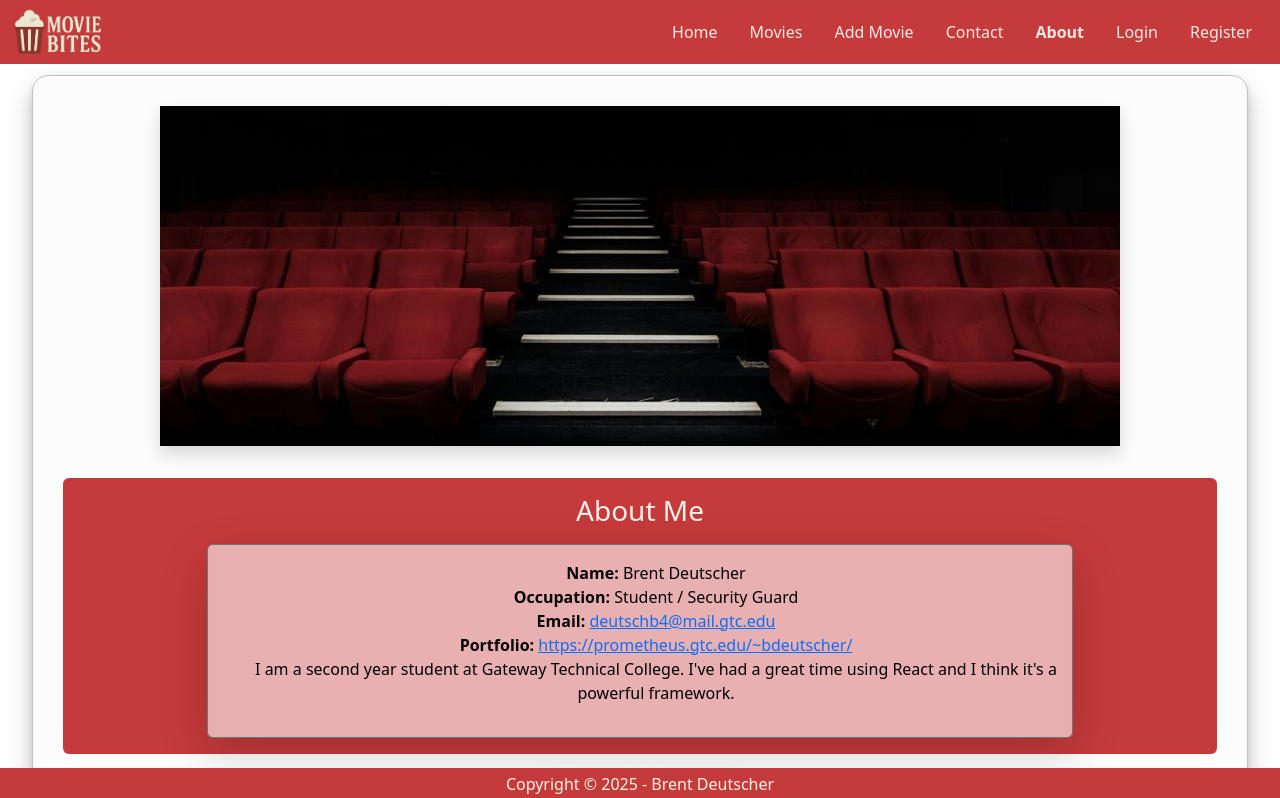
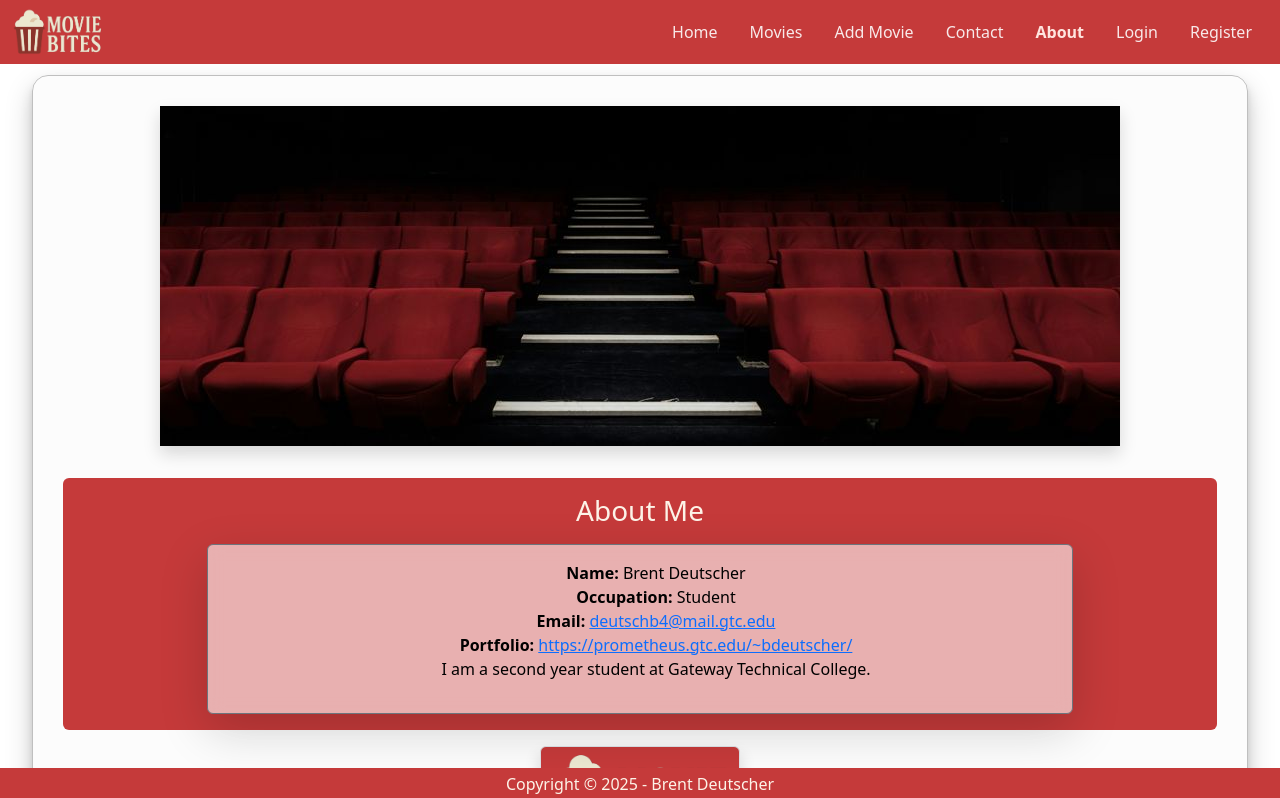
Before and after one commit to Brent1089/Movie-Bites, a React (Create React App) app in the folder movie-bites/: page /about in a window 1280 px wide. Shown: the top 798 px of the page. Built offline with nearby package versions, Linux system fonts and the light colour scheme; no server answers.

Commit message:
Update About.js

```diff
--- a/movie-bites/src/components/About.js
+++ b/movie-bites/src/components/About.js
@@ -11,10 +11,10 @@ export default function About() {
                 <div className="rounded-2 border border-secondary py-3 mt-3 w-75 mx-auto shadow-lg bg-blur text-black">
                     <ul>
                         <li><strong>Name: </strong> Brent Deutscher</li>
-                        <li><strong>Occupation: </strong> Student / Security Guard</li>
+                        <li><strong>Occupation: </strong> Student </li>
                         <li><strong>Email: </strong><a href="mailto:deutschb4@mail.gtc.edu">deutschb4@mail.gtc.edu</a></li>
                         <li><strong>Portfolio: </strong><a href="https://prometheus.gtc.edu/~bdeutscher/">https://prometheus.gtc.edu/~bdeutscher/</a></li>
-                        <li>I am a second year student at Gateway Technical College. I've had a great time using React and I think it's a powerful framework.</li>
+                        <li>I am a second year student at Gateway Technical College.</li>
                     </ul>
                 </div>
             </div>
```
